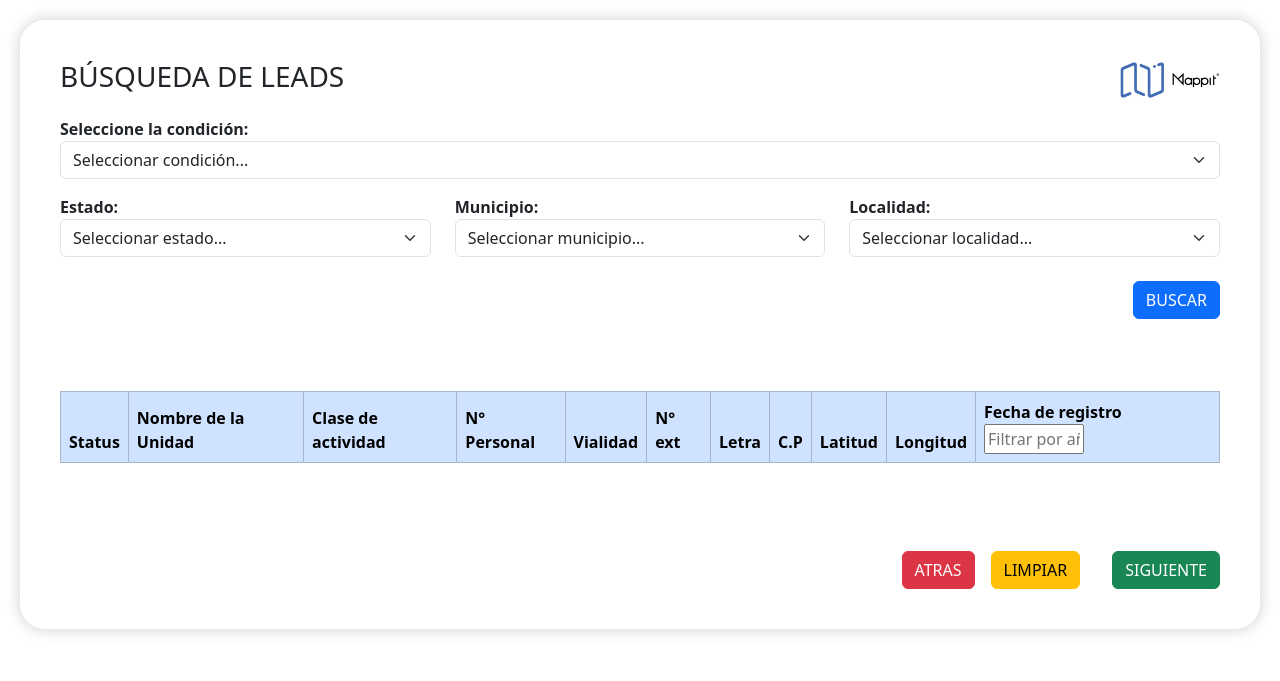
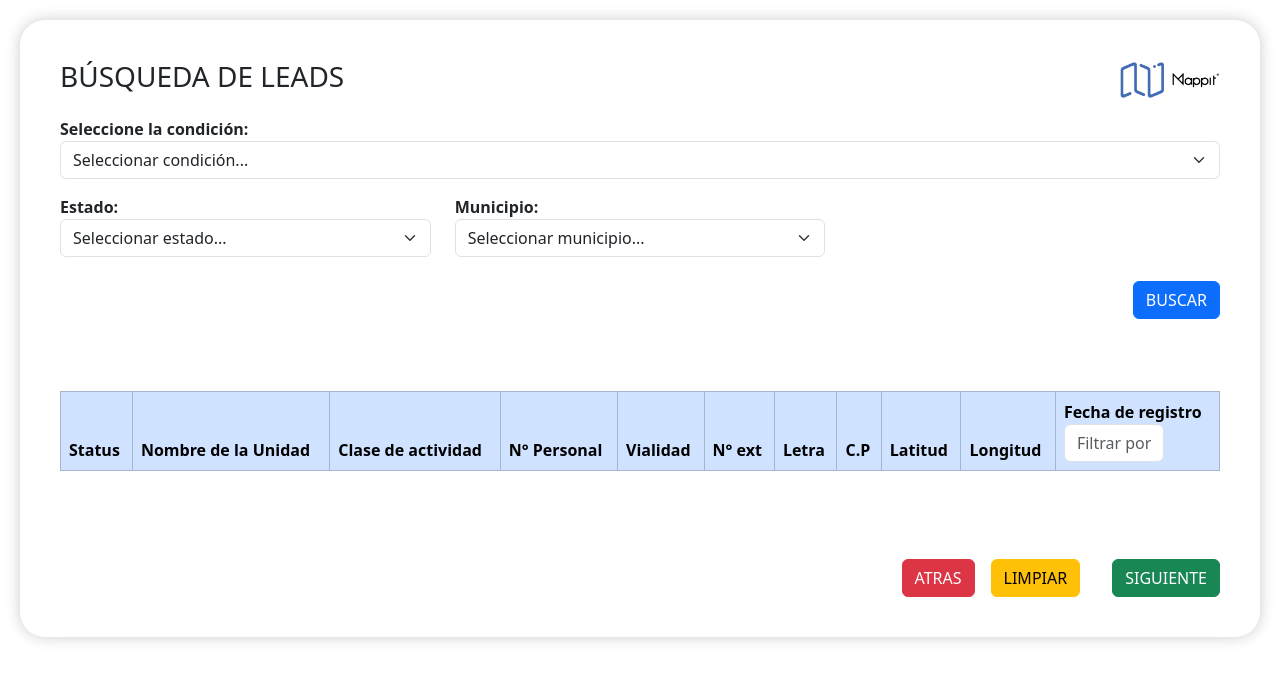
Before and after one commit to ViviCruz03/proyecto-hom, a Django app: page /consulta1/ in a window 1280 px wide. Shown: the part 58-739 px from the top of the page. Run offline with Django 5.2, Linux system fonts and the light colour scheme; the visitor is signed in with stand-in values (Sample User, id 1); lists and menus that the app fills with data are empty; some libraries are stand-ins or nearby versions.

Commit message:
Eliminar la busqueda por localidad, solo estado y municipio

```diff
--- a/leads/templates/accion.html
+++ b/leads/templates/accion.html
@@ -21,16 +21,16 @@
             <div class="card_a py-4">
                 <p><b>SEGUIMIENTO </b></p>
                 <img src="{% static 'img/icono2.png' %}" alt="Seguimiento de consulta" class="iconac">
-                <button class="btnconac" onclick="window.location.href='{% url 'seg_consulta' %}'">Ir</button>
+                <button class="btnconac" onclick="window.location.href='{% url 'verAsesor' %}'">Ir</button>
             </div>
         </div>
-        <div class="col-12 col-sm-6 col-md-4 col-lg-3 d-flex justify-content-center">
+        <!-- <div class="col-12 col-sm-6 col-md-4 col-lg-3 d-flex justify-content-center">
             <div class="card_a py-4">
                 <p><b>VER ASESORES </b></p>
                 <img src="{% static 'img/asesores.png' %}" alt="Seguimiento de consulta" class="iconac">
                 <button class="btnconac" onclick="window.location.href='{% url 'verAsesor' %}'">Ir</button>
             </div>
-        </div>
+        </div> -->
         <div class="col-12 col-sm-6 col-md-4 col-lg-3 d-flex justify-content-center">
             <div class="card_a py-4">
                 <p><b>DASHBOARD</b></p>
--- a/leads/templates/consulta1.html
+++ b/leads/templates/consulta1.html
@@ -28,12 +28,12 @@
                 <option value="">Seleccionar municipio...</option>
             </select>
         </div>
-        <div class="col-md-4">
+        <!-- <div class="col-md-4">
             <label for="distr"><b>Localidad:</b></label>
             <select id="localidad" class="form-select" aria-label="Default select example">
                 <option value="">Seleccionar localidad...</option>
             </select>
-        </div>
+        </div> -->
         <div class="mt-4 d-flex justify-content-end">
             <br>
             <button id="btnConsultar" class="btn btn-primary">BUSCAR</button>
@@ -54,7 +54,7 @@
                     <th>C.P</th>
                     <th>Latitud</th>
                     <th>Longitud</th>
-                    <th>Fecha de registro <input type="text" id="fechaFiltro" placeholder="Filtrar por año" style="width: 100px;"/></th>  <!-- Filtro en la celda de "Fecha de Registro" -->
+                    <th>Fecha de registro <input type="text" class="form-control" id="fechaFiltro" placeholder="Filtrar por año" style="width: 100px;"/></th>  <!-- Filtro en la celda de "Fecha de Registro" -->
                 </tr>
             </thead>
             <tbody id="tablaResultados">
@@ -132,19 +132,19 @@
         });
 
     // Cargar localidades cuando se selecciona un municipio
-    document.getElementById("municipio").addEventListener("change", function () {
-            let municipio = this.value;
-            fetch(`/obtener-localidades/?municipio=${municipio}`)
-                .then(response => response.json())
-                .then(data => {
-                    let localidadSelect = document.getElementById("localidad");
-                    localidadSelect.innerHTML = '<option value="">Seleccionar localidad...</option>';
-                    data.localidades.forEach(localidad => {
-                        let option = new Option(localidad, localidad);
-                        localidadSelect.add(option);
-                    });
-                });
-        });
+    // document.getElementById("municipio").addEventListener("change", function () {
+    //         let municipio = this.value;
+    //         fetch(`/obtener-localidades/?municipio=${municipio}`)
+    //             .then(response => response.json())
+    //             .then(data => {
+    //                 let localidadSelect = document.getElementById("localidad");
+    //                 localidadSelect.innerHTML = '<option value="">Seleccionar localidad...</option>';
+    //                 data.localidades.forEach(localidad => {
+    //                     let option = new Option(localidad, localidad);
+    //                     localidadSelect.add(option);
+    //                 });
+    //             });
+    //     });
     });
 
     // Función para mostrar los resultados en una tabla
@@ -203,10 +203,10 @@
             let condicion = document.getElementById("condicion").value;
             let estado = document.getElementById("estados").value;
             let municipio = document.getElementById("municipio").value;
-            let localidad = document.getElementById("localidad").value;
+            // let localidad = document.getElementById("localidad").value;
 
             // Construir la URL con parámetros
-            let url = `/consultar-datos/?condicion=${encodeURIComponent(condicion)}&estado=${encodeURIComponent(estado)}&municipio=${encodeURIComponent(municipio)}&localidad=${encodeURIComponent(localidad)}`;
+            let url = `/consultar-datos/?condicion=${encodeURIComponent(condicion)}&estado=${encodeURIComponent(estado)}&municipio=${encodeURIComponent(municipio)}`;
 
             // Hacer la petición AJAX
             fetch(url)
@@ -258,7 +258,7 @@
     localStorage.setItem("condicion", condicion);
     localStorage.setItem("estado", estado);
     localStorage.setItem("municipio", municipio);
-    localStorage.setItem("localidad",localidad);
+    // localStorage.setItem("localidad",localidad);
 
     // Redireccionar a la siguiente página
     window.location.href = "/consulta2/";
--- a/leads/templates/verAsesor.html
+++ b/leads/templates/verAsesor.html
@@ -19,6 +19,9 @@
             <div>
                 <button id="btnBuscar" class="btn btn-primary">Ir</button>
             </div>
+        </div>
+        <div class="d-flex justify-content-end gap-3">
+            <button class="btn btn-danger" onclick="window.location.href='{% url 'accion' %}'">ATRAS</button>
         </div>
     </div>
     <br><br>
--- a/leads/views.py
+++ b/leads/views.py
@@ -143,7 +143,7 @@ def consultar_datos(request):
     condicion = request.GET.get('condicion', '').strip()
     estado = request.GET.get('estado', '').strip()
     municipio = request.GET.get('municipio', '').strip()
-    localidad = request.GET.get('localidad', '').strip()
+    # localidad = request.GET.get('localidad', '').strip()
 
     # Construcción dinámica del filtro
     filtros = {}
@@ -153,8 +153,7 @@ def consultar_datos(request):
         filtros['Entidad_federetiva__icontains'] = estado
     if municipio:
         filtros['Municipio__icontains'] = municipio
-    if localidad:
-        filtros['Localidad__icontains'] = localidad
+
 
     # Realizar la consulta con los filtros aplicados
     resultados = UniEconomicas.objects.filter(**filtros).values(
```
